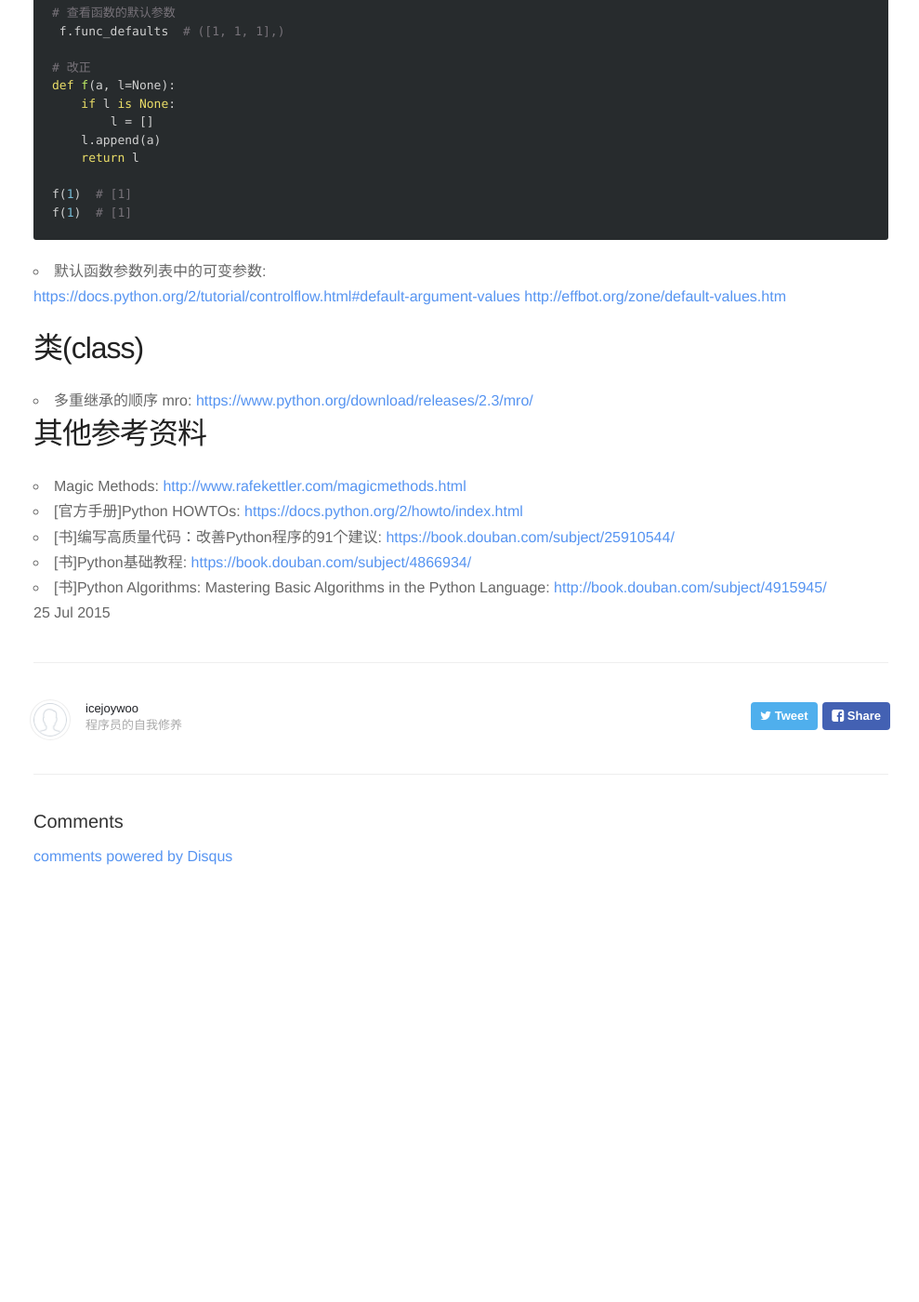
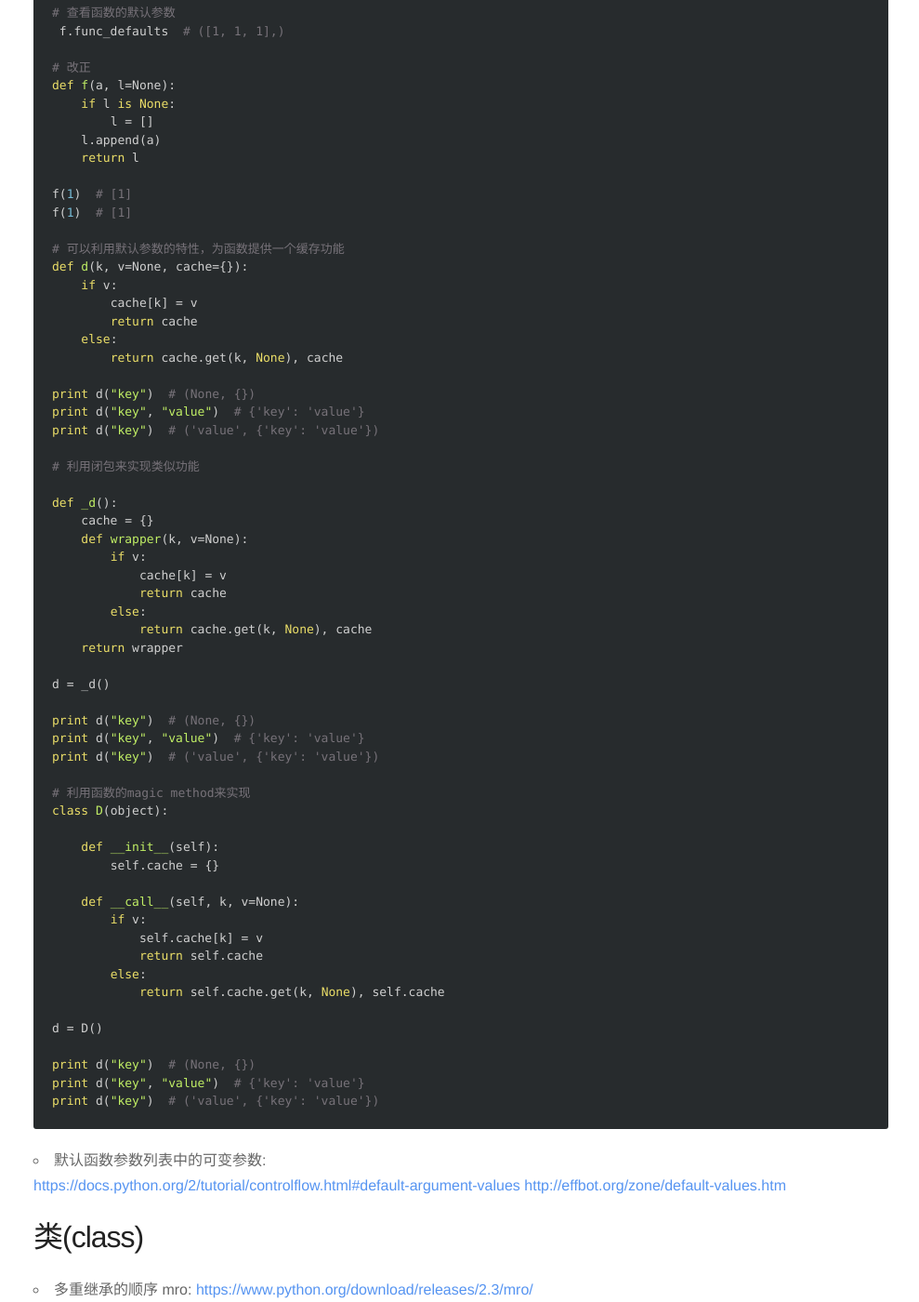
Before and after one commit to icejoywoo/icejoywoo.github.io, a Jekyll site: the page built from _posts/2015-07-25-brief-python.md, in a window 1280 px wide and 1400 px high, scrolled down 5921 px. Shown: the whole window at 93% size, without its empty margins (144-1133 px from the left). Built offline with Jekyll 4.4.1, drawn with Linux system fonts in a browser that asks for light colours; nearby versions of some CDN libraries; Markdown is read by kramdown in place of the engine named in the settings; comment, search, counter and statistics services are not loaded; before the commit the page ends 6950 px from its top, so only the background shows below that.

Commit message:
update blog

````diff
--- a/_config.yml
+++ b/_config.yml
@@ -17,7 +17,7 @@ author:         'icejoywoo'
 authorTwitter:  'icejoywoo'
 disqus_shortname: 'icejoywoo'
 
-permalink:       /:year/:title/
+permalink:       /:categories/:year/:month/:day/:title.html
 
 defaults:
     -
--- a/_layouts/post.html
+++ b/_layouts/post.html
@@ -1,6 +1,6 @@
 ---
 layout: default
-disqus: false
+disqus: true
 archive: true
 ---
 
--- a/_posts/2015-07-25-brief-python.md
+++ b/_posts/2015-07-25-brief-python.md
@@ -283,6 +282,55 @@ def f(a, l=None):
 
 f(1)  # [1]
 f(1)  # [1]
+
+# 可以利用默认参数的特性，为函数提供一个缓存功能
+def d(k, v=None, cache={}):
+    if v:
+        cache[k] = v
+        return cache
+    else:
+        return cache.get(k, None), cache
+
+print d("key")  # (None, {})
+print d("key", "value")  # {'key': 'value'}
+print d("key")  # ('value', {'key': 'value'})
+
+# 利用闭包来实现类似功能
+
+def _d():
+    cache = {}
+    def wrapper(k, v=None):
+        if v:
+            cache[k] = v
+            return cache
+        else:
+            return cache.get(k, None), cache
+    return wrapper
+
+d = _d()
+
+print d("key")  # (None, {})
+print d("key", "value")  # {'key': 'value'}
+print d("key")  # ('value', {'key': 'value'})
+
+# 利用函数的magic method来实现
+class D(object):
+
+    def __init__(self):
+        self.cache = {}
+
+    def __call__(self, k, v=None):
+        if v:
+            self.cache[k] = v
+            return self.cache
+        else:
+            return self.cache.get(k, None), self.cache
+
+d = D()
+
+print d("key")  # (None, {})
+print d("key", "value")  # {'key': 'value'}
+print d("key")  # ('value', {'key': 'value'})
 ```
 1. 默认函数参数列表中的可变参数:
  <https://docs.python.org/2/tutorial/controlflow.html#default-argument-values>
````
Also changed, not shown: other parts of _posts/2015-07-25-brief-python.md (+0 -1 lines), about.md (+0 -2 lines).
